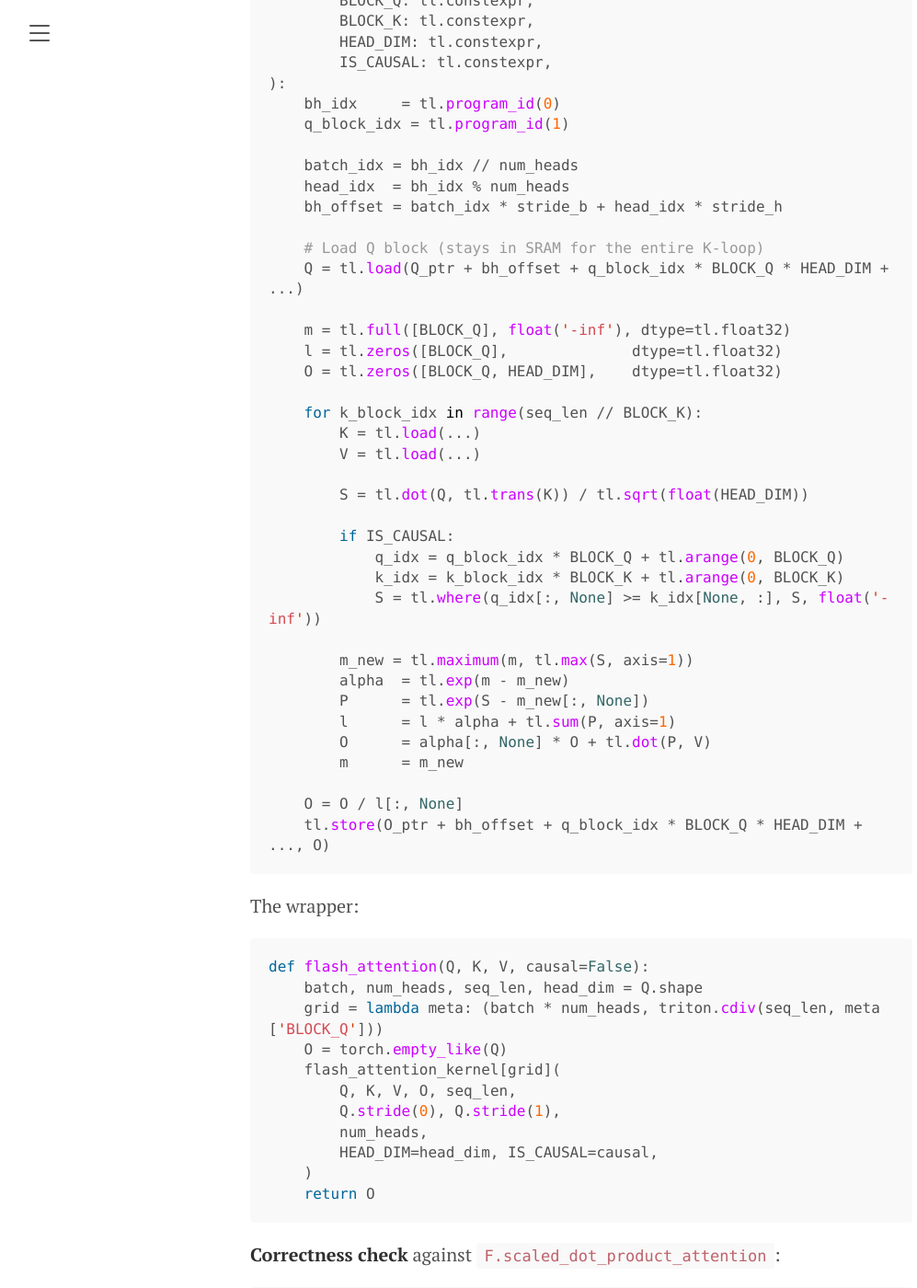
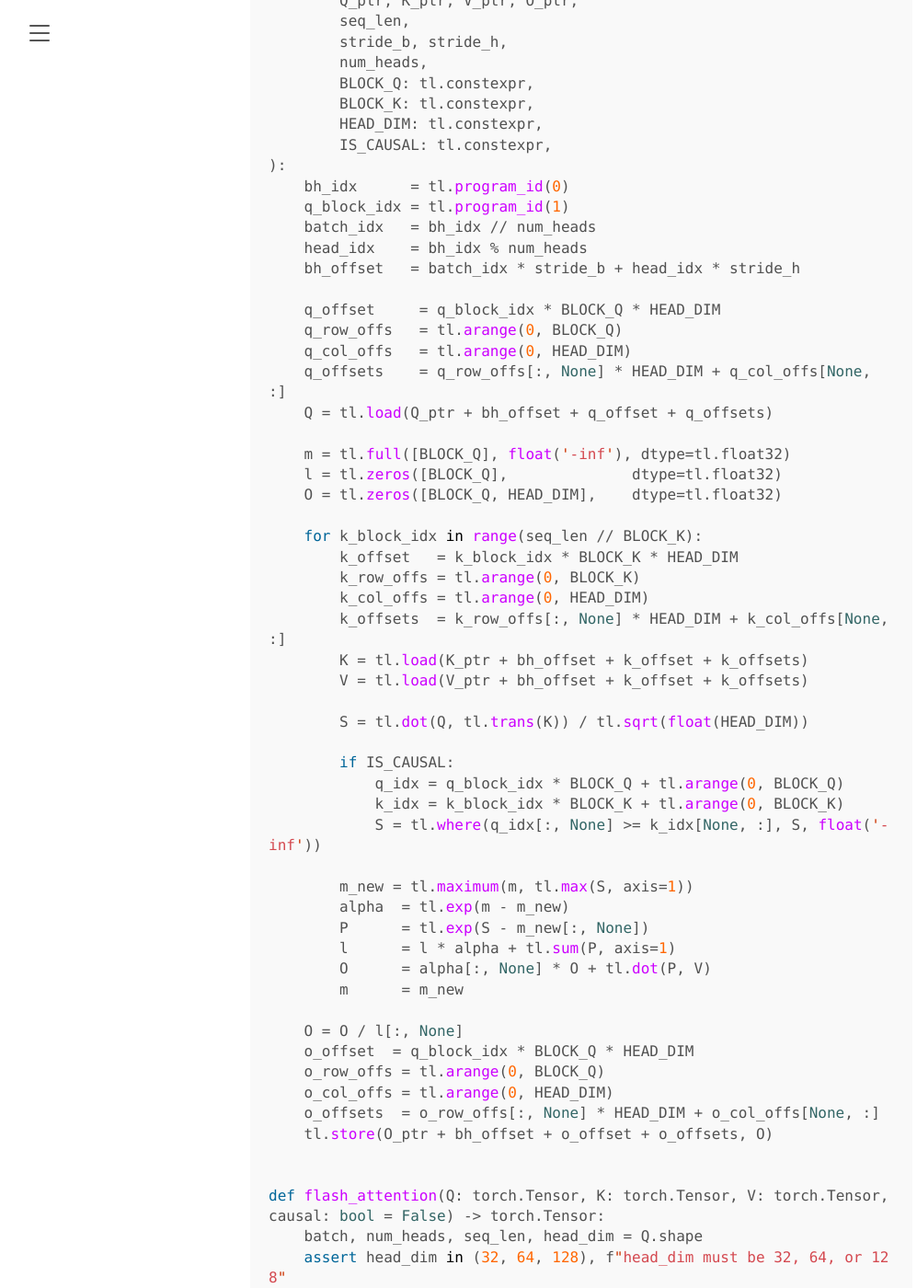
Before and after one commit to nthuat/nthuat.github.io, a Jekyll site: the page built from _posts/2026-05-24-flash-attention-from-scratch.md, in a window 1280 px wide and 1400 px high, scrolled down 2262 px. Shown: the whole window at 92% size, without its empty margins (8-1005 px from the left). Built offline with Jekyll 4.4.1, drawn with Linux system fonts in a browser that asks for light colours; some of the changed text lies outside the part shown.

Commit message:
Show full kernel code in post, remove private repo link

````diff
--- a/_posts/2026-05-24-flash-attention-from-scratch.md
+++ b/_posts/2026-05-24-flash-attention-from-scratch.md
@@ -49,9 +49,13 @@ At the end: `O = O / l`. The final output is numerically identical to standard s
 
 ## 3. Triton implementation
 
-Here's the core kernel (simplified):
+Here's the full implementation:
 
 ```python
+import torch
+import triton
+import triton.language as tl
+
 @triton.autotune(
     configs=[
         triton.Config({'BLOCK_Q': 64,  'BLOCK_K': 64},  num_warps=4),
@@ -74,23 +78,29 @@ def flash_attention_kernel(
         HEAD_DIM: tl.constexpr,
         IS_CAUSAL: tl.constexpr,
 ):
-    bh_idx     = tl.program_id(0)
+    bh_idx      = tl.program_id(0)
     q_block_idx = tl.program_id(1)
+    batch_idx   = bh_idx // num_heads
+    head_idx    = bh_idx % num_heads
+    bh_offset   = batch_idx * stride_b + head_idx * stride_h
 
-    batch_idx = bh_idx // num_heads
-    head_idx  = bh_idx % num_heads
-    bh_offset = batch_idx * stride_b + head_idx * stride_h
-
-    # Load Q block (stays in SRAM for the entire K-loop)
-    Q = tl.load(Q_ptr + bh_offset + q_block_idx * BLOCK_Q * HEAD_DIM + ...)
+    q_offset     = q_block_idx * BLOCK_Q * HEAD_DIM
+    q_row_offs   = tl.arange(0, BLOCK_Q)
+    q_col_offs   = tl.arange(0, HEAD_DIM)
+    q_offsets    = q_row_offs[:, None] * HEAD_DIM + q_col_offs[None, :]
+    Q = tl.load(Q_ptr + bh_offset + q_offset + q_offsets)
 
     m = tl.full([BLOCK_Q], float('-inf'), dtype=tl.float32)
     l = tl.zeros([BLOCK_Q],              dtype=tl.float32)
     O = tl.zeros([BLOCK_Q, HEAD_DIM],    dtype=tl.float32)
 
     for k_block_idx in range(seq_len // BLOCK_K):
-        K = tl.load(...)
-        V = tl.load(...)
+        k_offset   = k_block_idx * BLOCK_K * HEAD_DIM
+        k_row_offs = tl.arange(0, BLOCK_K)
+        k_col_offs = tl.arange(0, HEAD_DIM)
+        k_offsets  = k_row_offs[:, None] * HEAD_DIM + k_col_offs[None, :]
+        K = tl.load(K_ptr + bh_offset + k_offset + k_offsets)
+        V = tl.load(V_ptr + bh_offset + k_offset + k_offsets)
 
         S = tl.dot(Q, tl.trans(K)) / tl.sqrt(float(HEAD_DIM))
 
@@ -107,14 +117,16 @@ def flash_attention_kernel(
         m      = m_new
 
     O = O / l[:, None]
-    tl.store(O_ptr + bh_offset + q_block_idx * BLOCK_Q * HEAD_DIM + ..., O)
-```
+    o_offset  = q_block_idx * BLOCK_Q * HEAD_DIM
+    o_row_offs = tl.arange(0, BLOCK_Q)
+    o_col_offs = tl.arange(0, HEAD_DIM)
+    o_offsets  = o_row_offs[:, None] * HEAD_DIM + o_col_offs[None, :]
+    tl.store(O_ptr + bh_offset + o_offset + o_offsets, O)
 
-The wrapper:
 
-```python
-def flash_attention(Q, K, V, causal=False):
+def flash_attention(Q: torch.Tensor, K: torch.Tensor, V: torch.Tensor, causal: bool = False) -> torch.Tensor:
     batch, num_heads, seq_len, head_dim = Q.shape
+    assert head_dim in (32, 64, 128), f"head_dim must be 32, 64, or 128"
     grid = lambda meta: (batch * num_heads, triton.cdiv(seq_len, meta['BLOCK_Q']))
     O = torch.empty_like(Q)
     flash_attention_kernel[grid](
@@ -236,10 +248,4 @@ The gap between my 106 GB/s and what vLLM ships isn't a bug — it's the rest of
 
 ## Code
 
-All kernels: [triton-llm-kernels](https://github.com/thuatnguyen/triton-llm-kernels)
-
-Implementation: `triton_llm_kernels/flash_attention.py`
-
----
-
-*Next: Read FlashAttention v2 paper, then first OSS PR to vLLM.*
+Full implementation is in the post above. The kernel requires Triton >= 2.0 and a CUDA GPU with head_dim in (32, 64, 128) and seq_len divisible by 64.
````
